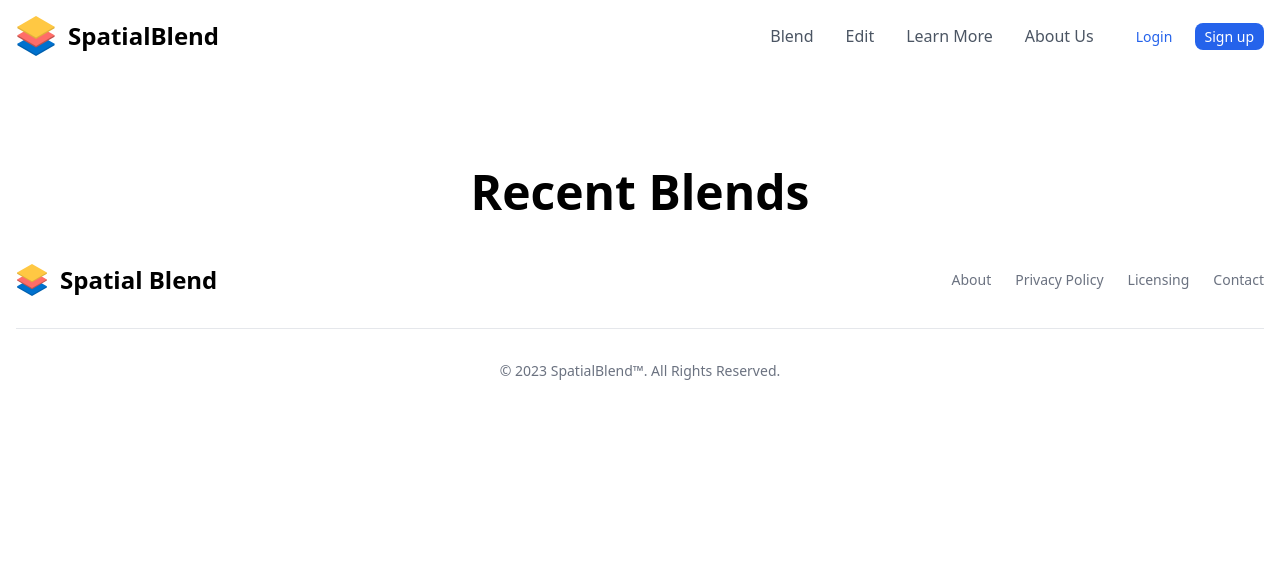
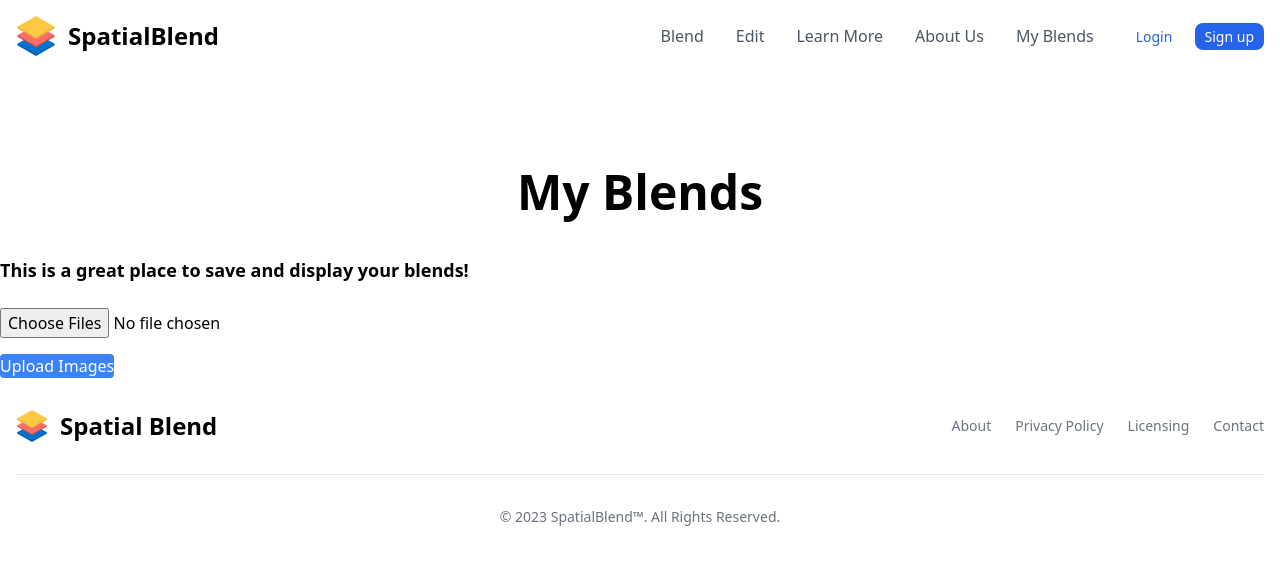
Before and after one commit to brycemillis/SpatialBlend-T31-CS425, a Django app: page /recentBlends/ in a window 1280 px wide. Shown: the top 565 px of the page. Run offline with Django 4.2, Linux system fonts and the light colour scheme.

Commit message:
Added new custom css and added the my blends page
Added recent blends page, made some necessary css changes, and edited some database functionality so that it will work properly

```diff
--- a/src/static/custom/custom.css
+++ b/src/static/custom/custom.css
@@ -43,3 +43,9 @@
 .active, .dot:hover {
   background-color: #2564eb;
 }
+
+#gallery img {
+  width: 300px;  /* Adjust the width as needed */
+  height: 200px; /* Adjust the height as needed */
+  object-fit: cover; /* Ensures images cover the area without distortion */
+}
--- a/src/static/dist/output.css
+++ b/src/static/dist/output.css
@@ -933,11 +933,6 @@
   background-color: rgb(37 99 235 / var(--tw-bg-opacity));
 }
 
-.bg-gray-100 {
-  --tw-bg-opacity: 1;
-  background-color: rgb(243 244 246 / var(--tw-bg-opacity));
-}
-
 .bg-gray-200 {
   --tw-bg-opacity: 1;
   background-color: rgb(229 231 235 / var(--tw-bg-opacity));
--- a/src/templates/base/navbar.html
+++ b/src/templates/base/navbar.html
@@ -27,6 +27,7 @@
         <a href="/imageEditor/" class="hover:text-blue-600">Edit</a>
         <a href="/learnMore/" class="hover:text-blue-600">Learn More</a>
         <a href="/aboutUs/" class="hover:text-blue-600">About Us</a>
+        <a href="/recentBlends/" class="hover:text-blue-600">My Blends</a>
         <div class="space-x-2">
           {% if user.is_authenticated %}
           <span class="pt-1 pb-1 px-2.5 text-blue-600 font-medium rounded-lg text-sm">Hello, {{ request.user }}</span>
--- a/src/templates/pages/recentBlends.html
+++ b/src/templates/pages/recentBlends.html
@@ -1,23 +1,64 @@
 {% extends "base/base.html" %}
+{% load static %}
+{% block content %}
+<head>
 
-{% block content %}
+    <title>My Blends</title>
 
+</head>
 <body>
-    <div class="mb-4 text-center">
-    <h1 class="font-bold text-5xl">Recent Blends</h1>
+</body>
+    <h1 class="mb-10 text-center font-bold text-5xl">My Blends</h1>
+    <div>
+        <h3 class="text-lg font-bold">This is a great place to save and display your blends!</h3>
+
     </div>
+    <input class= "mb-4 mt-6" type="file" id="imageInput" accept="image/*" multiple>
+    <div class= "">
+    <button class="bg-blue-500 text-white hover:text-blue-700 rounded w-1/4 mt-5" onclick="uploadImages()">Upload Images</button>
+</div>
+    <div id="gallery"></div>
+
+
     <script>
-        let dropdownContainer = document.getElementById('dropdown-container');
-        let dropdownMenu = document.getElementById('dropdown-menu');
 
-        dropdownContainer.addEventListener('mouseenter', function () {
-            dropdownMenu.classList.remove('hidden');
-        });
+        let images = JSON.parse(localStorage.getItem('images')) || [];
 
-        dropdownContainer.addEventListener('mouseleave', function () {
-            dropdownMenu.classList.add('hidden');
-        });
+window.onload = function() {
+    displayImages();
+};
+
+function uploadImages() {
+    const files = document.getElementById('imageInput').files;
+    if (files.length + images.length > 20) {
+        alert('You can only store up to 20 images. Please select fewer images.');
+        return;
+    }
+
+    Array.from(files).forEach(file => {
+        const reader = new FileReader();
+        reader.onload = function(e) {
+            images.push(e.target.result);
+            localStorage.setItem('images', JSON.stringify(images));
+            displayImages();
+        };
+        reader.readAsDataURL(file);
+    });
+}
+
+function displayImages() {
+    const gallery = document.getElementById('gallery');
+    gallery.innerHTML = '';
+    images.forEach(image => {
+        const imgElement = document.createElement('img');
+        imgElement.src = image;
+        gallery.appendChild(imgElement);
+    });
+}
+
+
     </script>
-</body>
+
+</html>
 
 {% endblock %}
```
Also changed, not shown: src/spatialblend/settings.py (+16 -16 lines).
